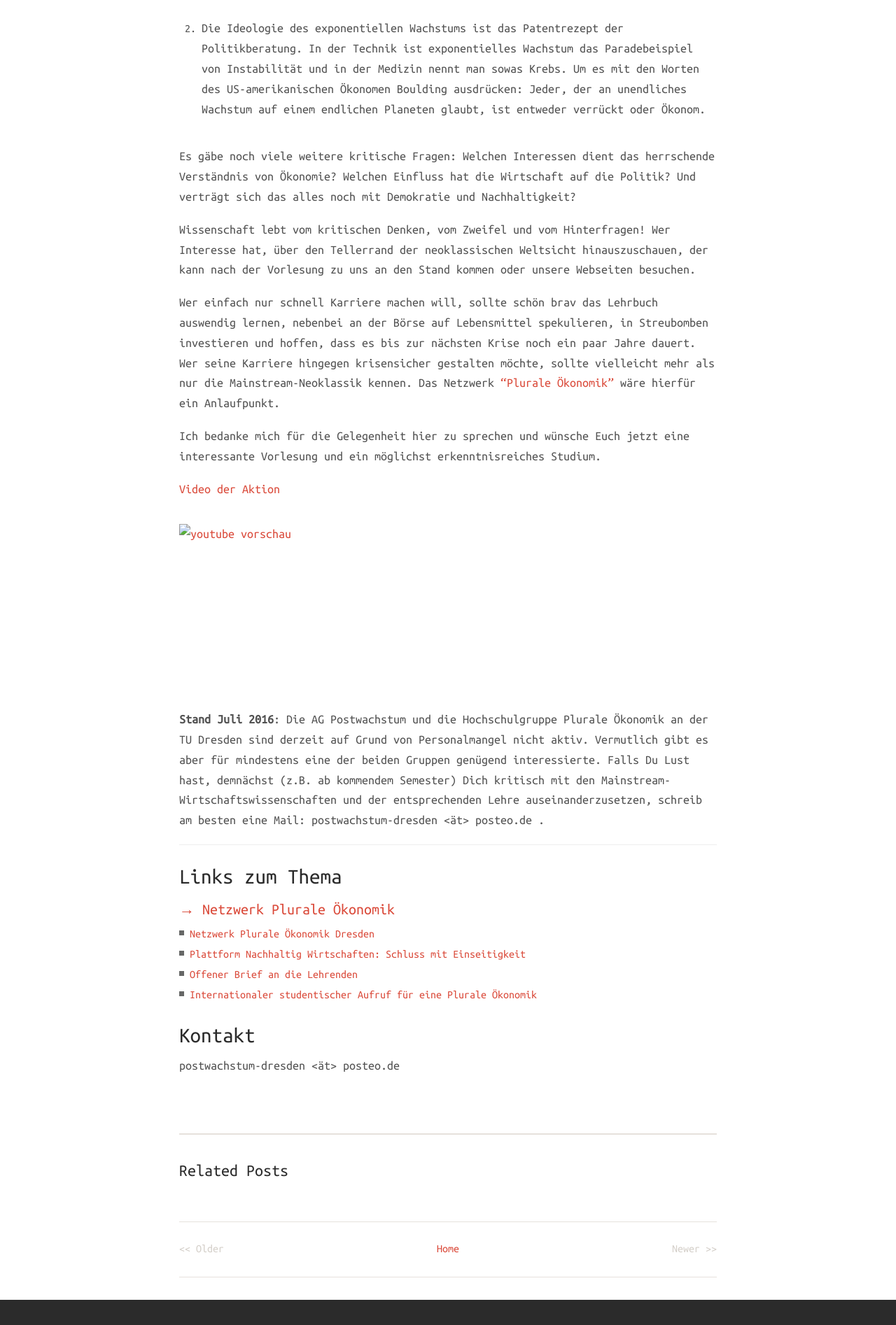
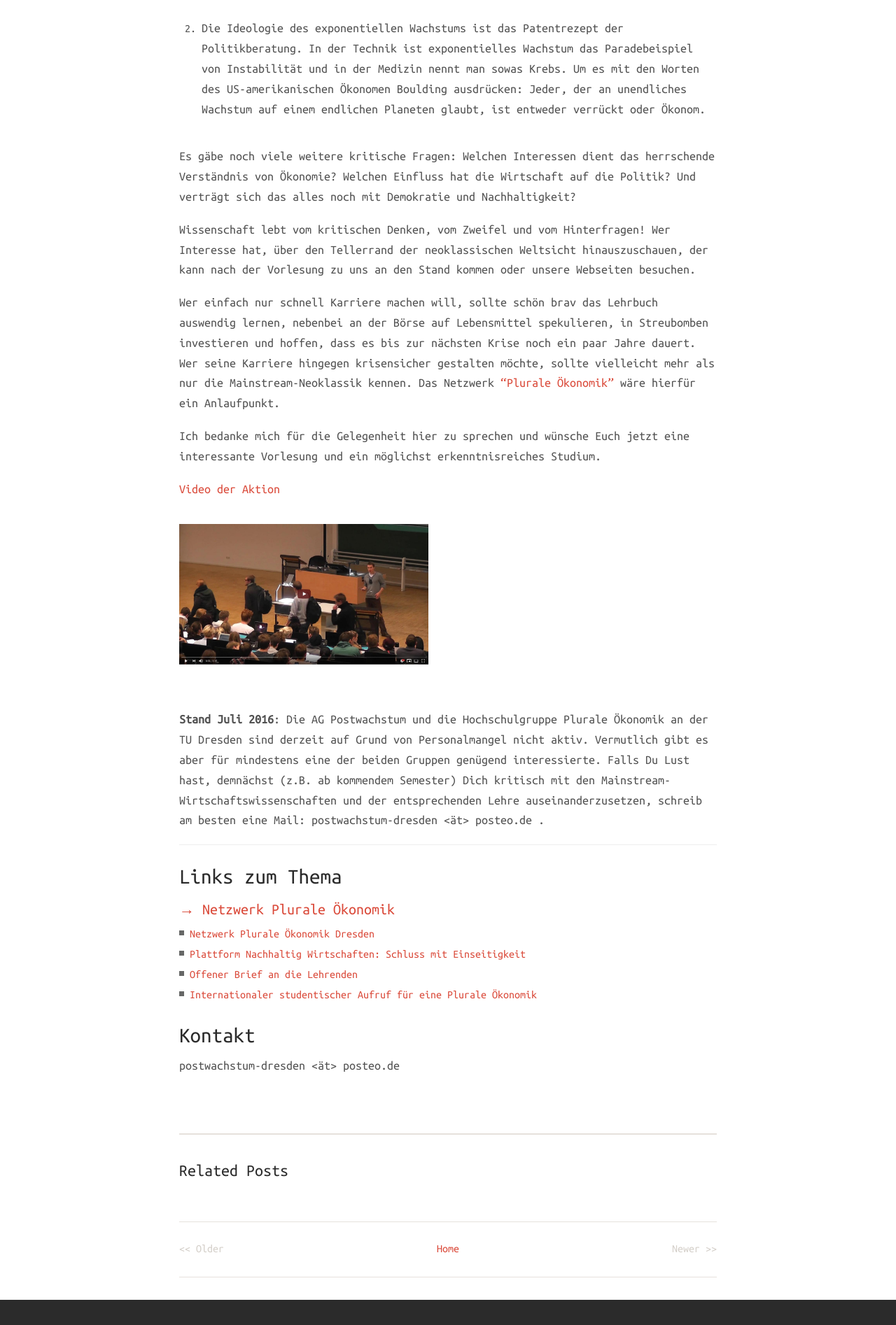
Before and after one commit to postwachstum/postwachstum.github.io, a Jekyll site: the page built from _posts/2014-10-14-postwachstum0.md, in a window 1280 px wide. Shown: the part 1660-3554 px from the top of the page at 70% size. Built offline with Jekyll 4.4.1, drawn with Linux system fonts in a browser that asks for light colours; nearby versions of some CDN libraries; grey boxes are pictures that could not be loaded.

Commit message:
fix 2nd image url

```diff
--- a/_posts/2014-10-14-postwachstum0.md
+++ b/_posts/2014-10-14-postwachstum0.md
@@ -50,7 +50,7 @@ Ich bedanke mich für die Gelegenheit hier zu sprechen und wünsche Euch jetzt e
 
 [Video der Aktion](https://www.youtube.com/watch?v=SDIuw80jtvI)
 
-[<img src="img/youtube_screenshot.jpg" alt="youtube vorschau" width="356" height="200">](https://www.youtube.com/watch?v=SDIuw80jtvI)
+[<img src="/assets/youtube_screenshot.jpg" alt="youtube vorschau" width="356" height="200">](https://www.youtube.com/watch?v=SDIuw80jtvI)
 
 
 
```
